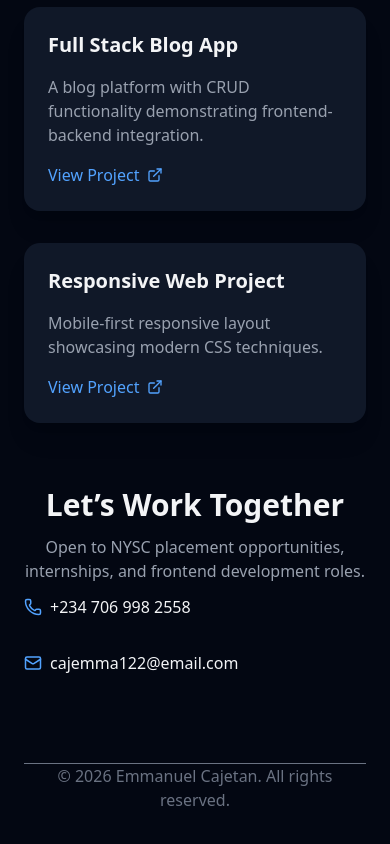
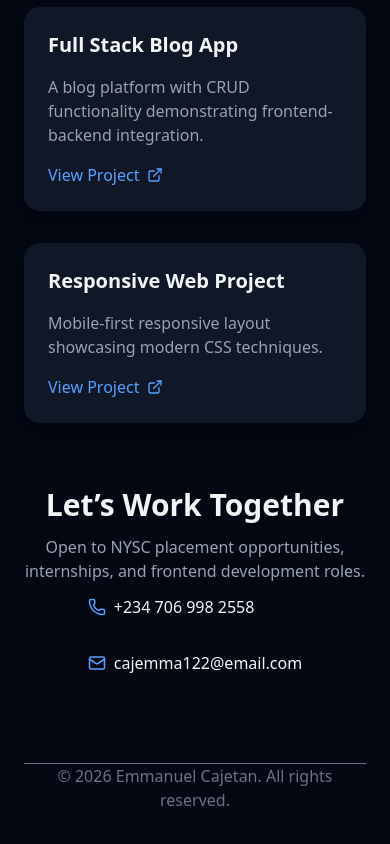
Before and after one commit to Cue-designs/Portfolio, a React (Vite) app: page / in a window 390 px wide. Shown: the part 1025-1869 px from the top of the page. Built offline with nearby package versions, Linux system fonts and the light colour scheme.

Commit message:
finally adjusted the grid placement again  of  the footer

```diff
--- a/src/Portfolio.tsx
+++ b/src/Portfolio.tsx
@@ -107,7 +107,7 @@
             Open to NYSC placement opportunities, internships, and frontend
             development roles.
           </p>
-          <div className="grid md:grid-cols-2 gap-8">
+          <div className="grid md:grid-cols-2 gap-8 justify-center">
             <div className="flex items-center gap-2">
               <Phone size={18} className="text-blue-400 justify-end" /> <span>+234 706 998 2558</span>
             </div>
```
